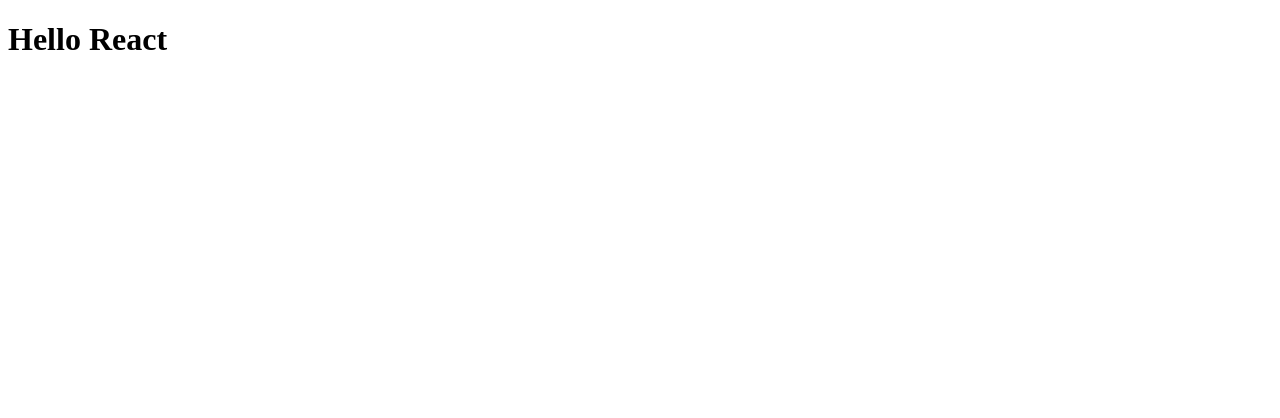
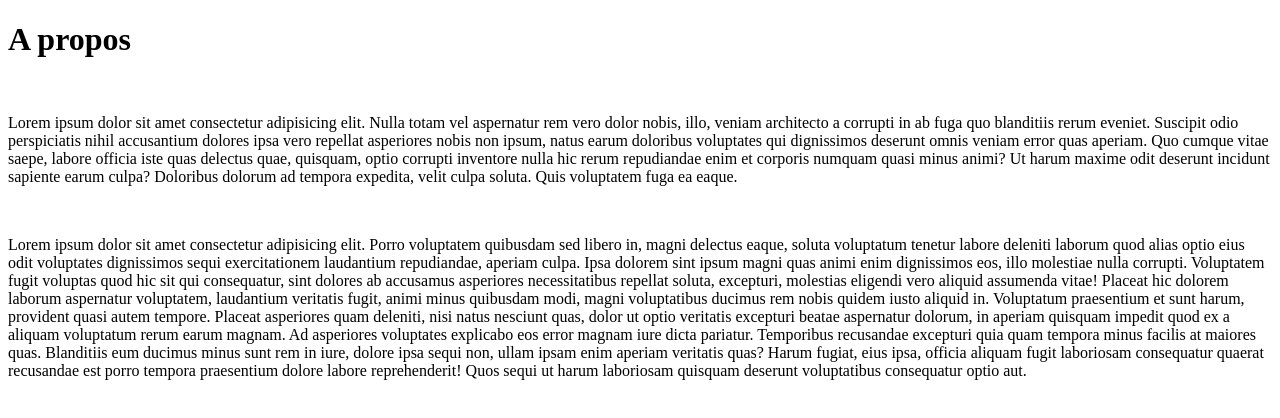
Before and after one commit to tafitahery/cours-react-1, a React (Create React App) app: page /about in a window 1280 px wide. Shown: the top 418 px of the page. Built offline with nearby package versions, Linux system fonts and the light colour scheme.

Commit message:
Createion des pages Home et About

```diff
--- a/src/App.js
+++ b/src/App.js
@@ -1,10 +1,18 @@
 import React from 'react';
+import { BrowserRouter, Routes, Route } from 'react-router-dom';
+import About from './pages/About';
+import Home from './pages/Home';
 
 const App = () => {
   return (
-    <div>
-      <h1>Hello React</h1>
-    </div>
+    <BrowserRouter>
+      <Routes>
+        <Route path="/" element={<Home />} />
+        <Route path="/about" element={<About />} />
+        {/* path="*" fonctionne si jamais l'url ne correspond a rien de declarer au dessus */}
+        <Route path="*" element={<Home />} />
+      </Routes>
+    </BrowserRouter>
   );
 };
 
--- /dev/null
+++ b/src/pages/About.js
@@ -0,0 +1,49 @@
+import React from 'react';
+
+const About = () => {
+  return (
+    <div>
+      <h1>A propos</h1>
+      <br />
+      <p>
+        Lorem ipsum dolor sit amet consectetur adipisicing elit. Nulla totam vel
+        aspernatur rem vero dolor nobis, illo, veniam architecto a corrupti in
+        ab fuga quo blanditiis rerum eveniet. Suscipit odio perspiciatis nihil
+        accusantium dolores ipsa vero repellat asperiores nobis non ipsum, natus
+        earum doloribus voluptates qui dignissimos deserunt omnis veniam error
+        quas aperiam. Quo cumque vitae saepe, labore officia iste quas delectus
+        quae, quisquam, optio corrupti inventore nulla hic rerum repudiandae
+        enim et corporis numquam quasi minus animi? Ut harum maxime odit
+        deserunt incidunt sapiente earum culpa? Doloribus dolorum ad tempora
+        expedita, velit culpa soluta. Quis voluptatem fuga ea eaque.
+      </p>
+      <br />
+      <p>
+        Lorem ipsum dolor sit amet consectetur adipisicing elit. Porro
+        voluptatem quibusdam sed libero in, magni delectus eaque, soluta
+        voluptatum tenetur labore deleniti laborum quod alias optio eius odit
+        voluptates dignissimos sequi exercitationem laudantium repudiandae,
+        aperiam culpa. Ipsa dolorem sint ipsum magni quas animi enim dignissimos
+        eos, illo molestiae nulla corrupti. Voluptatem fugit voluptas quod hic
+        sit qui consequatur, sint dolores ab accusamus asperiores necessitatibus
+        repellat soluta, excepturi, molestias eligendi vero aliquid assumenda
+        vitae! Placeat hic dolorem laborum aspernatur voluptatem, laudantium
+        veritatis fugit, animi minus quibusdam modi, magni voluptatibus ducimus
+        rem nobis quidem iusto aliquid in. Voluptatum praesentium et sunt harum,
+        provident quasi autem tempore. Placeat asperiores quam deleniti, nisi
+        natus nesciunt quas, dolor ut optio veritatis excepturi beatae
+        aspernatur dolorum, in aperiam quisquam impedit quod ex a aliquam
+        voluptatum rerum earum magnam. Ad asperiores voluptates explicabo eos
+        error magnam iure dicta pariatur. Temporibus recusandae excepturi quia
+        quam tempora minus facilis at maiores quas. Blanditiis eum ducimus minus
+        sunt rem in iure, dolore ipsa sequi non, ullam ipsam enim aperiam
+        veritatis quas? Harum fugiat, eius ipsa, officia aliquam fugit
+        laboriosam consequatur quaerat recusandae est porro tempora praesentium
+        dolore labore reprehenderit! Quos sequi ut harum laboriosam quisquam
+        deserunt voluptatibus consequatur optio aut.
+      </p>
+    </div>
+  );
+};
+
+export default About;
--- /dev/null
+++ b/src/pages/Home.js
@@ -0,0 +1,11 @@
+import React from 'react';
+
+const Home = () => {
+  return (
+    <div>
+      <h1>ACCEUIL</h1>
+    </div>
+  );
+};
+
+export default Home;
```
